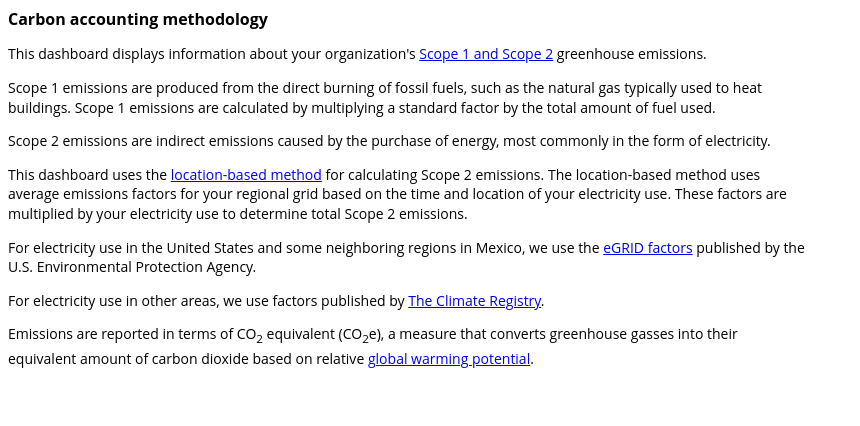
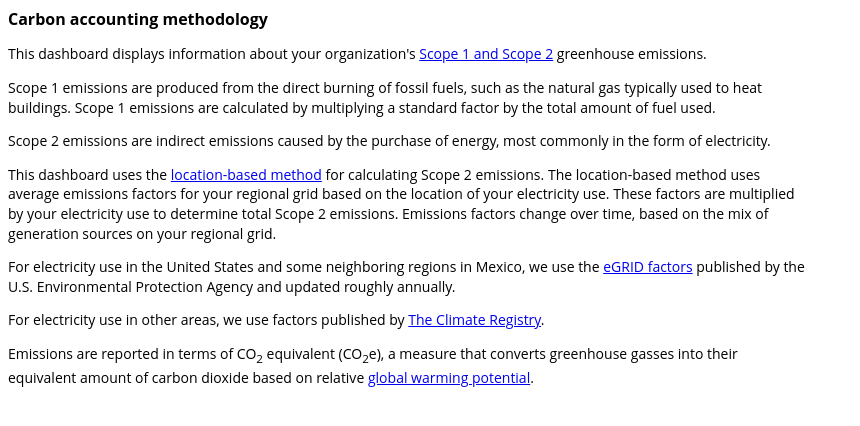
Before and after one commit to Gridium/gridium.github.io, a plain HTML site: page carbon-methodology.html in a window 1280 px wide. Shown: the whole page, without its empty margins (0-860 px from the left). Drawn offline with Linux system fonts and the light colour scheme.

Commit message:
Emissions factors change over time

```diff
--- a/carbon-methodology.html
+++ b/carbon-methodology.html
@@ -31,9 +31,9 @@
 
 <p>Scope 2 emissions are indirect emissions caused by the purchase of energy, most commonly in the form of electricity.</p>
 
-<p>This dashboard uses the <a href="https://www.theclimateregistry.org/wp-content/uploads/2019/02/Scope-2-FAQs.pdf" target="_blank">location-based method</a> for calculating Scope 2 emissions. The location-based method uses average emissions factors for your regional grid based on the time and location of your electricity use. These factors are multiplied by your electricity use to determine total Scope 2 emissions.</p>
+<p>This dashboard uses the <a href="https://www.theclimateregistry.org/wp-content/uploads/2019/02/Scope-2-FAQs.pdf" target="_blank">location-based method</a> for calculating Scope 2 emissions. The location-based method uses average emissions factors for your regional grid based on the  location of your electricity use. These factors are multiplied by your electricity use to determine total Scope 2 emissions. Emissions factors change over time, based on the mix of generation sources on your regional grid.</p>
 
-<p>For electricity use in the United States and some neighboring regions in Mexico, we use the <a href="https://www.epa.gov/egrid" target="_blank">eGRID factors</a> published by the U.S. Environmental Protection Agency.<p>
+<p>For electricity use in the United States and some neighboring regions in Mexico, we use the <a href="https://www.epa.gov/egrid" target="_blank">eGRID factors</a> published by the U.S. Environmental Protection Agency and updated roughly annually.<p>
 
 <p>For electricity use in other areas, we use factors published by <a href="https://www.theclimateregistry.org/" target="_blank">The Climate Registry</a>.</p>
 
```
